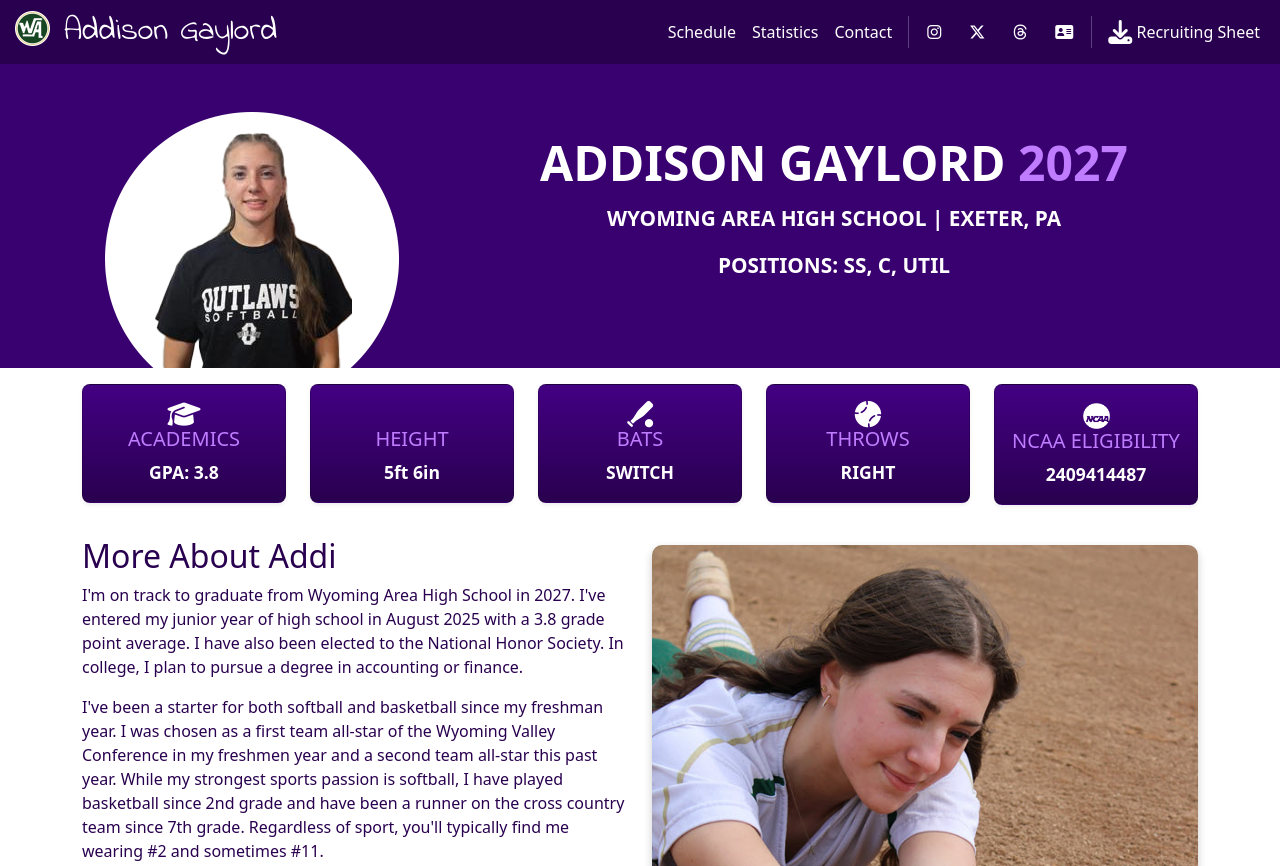
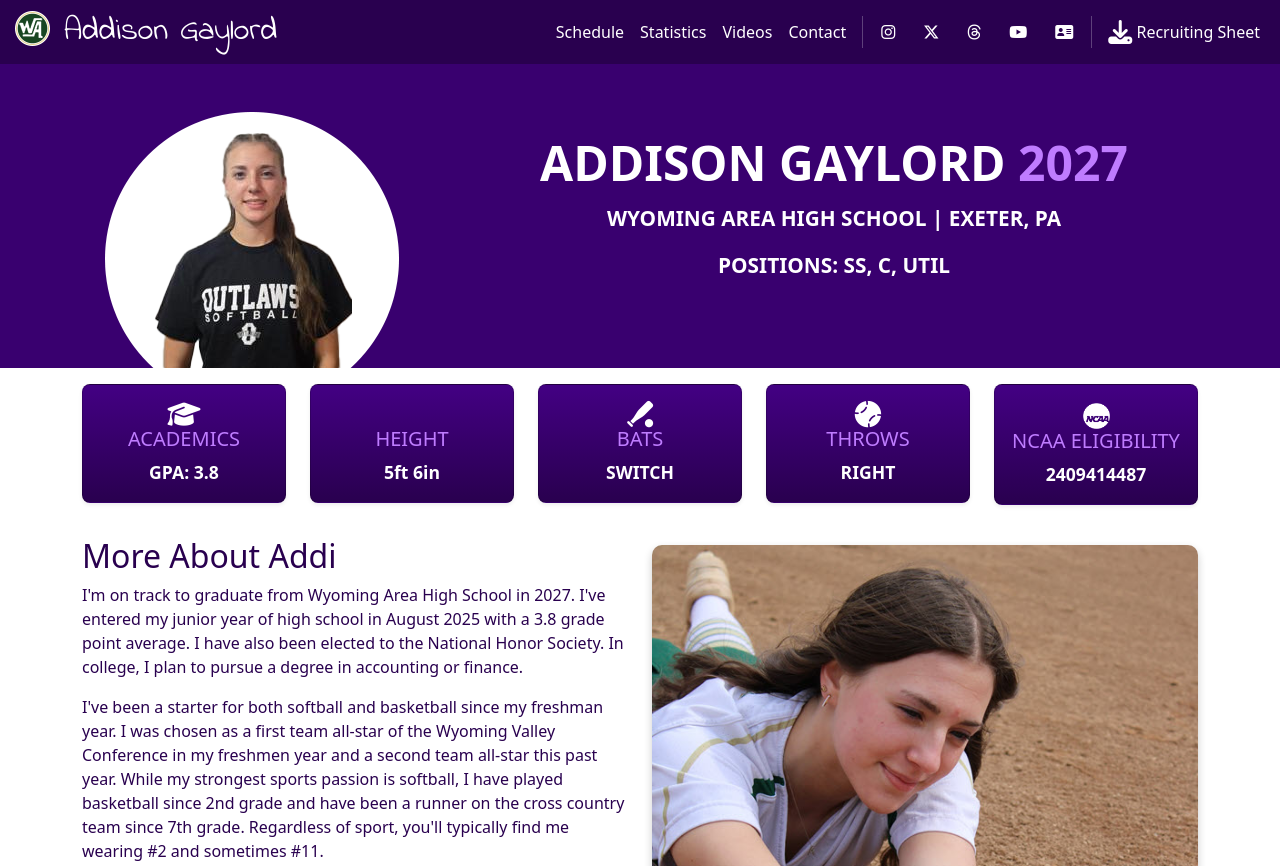
Before and after one commit to jasongaylord/addison, a website: page index.html in a window 1280 px wide. Shown: the top 866 px of the page. Drawn offline with nearby package versions, Linux system fonts and the light colour scheme; no server answers; some icons are missing.

Commit message:
Updated to include links on the page.

```diff
--- a/index.html
+++ b/index.html
@@ -111,6 +111,9 @@
                             <a class="nav-link" href="#statistics">Statistics</a>
                         </li>
                         <li class="nav-item col-12 col-lg-auto">
+                            <a class="nav-link" href="#videos">Videos</a>
+                        </li>
+                        <li class="nav-item col-12 col-lg-auto">
                             <a class="nav-link" href="#contact-block">Contact</a>
                         </li>
                         <li class="nav-item py-2 py-lg-1 col-12 col-lg-auto"> <div class="vr d-none d-lg-flex h-100 mx-lg-2 text-white"></div> <hr class="d-lg-none my-2"> </li>
@@ -126,6 +129,10 @@
                             <a class="nav-link" href="https://www.threads.com/@agaylord_2027" target="_blank" title="Threads: @agaylord_2027">
                                 <i class="fa-brands fa-threads"></i>
                                 <span class="d-lg-none ms-2">@agaylord_2027</span>
+                            </a>
+                            <a class="nav-link" href="https://www.youtube.com/@addisongaylord_2027" target="_blank" title="YouTube: @addisongaylord_2027">
+                                <i class="fa-brands fa-youtube"></i>
+                                <span class="d-lg-none ms-2">@addisongaylord_2027</span>
                             </a>
                             <a class="nav-link" href="downloads/Addison-Gaylord-Contact.vcf" target="_blank" title="Download Addison's Contact Card">
                                 <i class="fa-solid fa-address-card"></i>
@@ -367,7 +374,7 @@
     </div>
 
     <!-- YouTube Videos Section -->
-    <div class="bg-white" id="youtube-section">
+    <div class="bg-white" id="videos">
         <div class="container">
             <div class="row py-5">
                 <div class="col-12">
@@ -408,10 +415,11 @@
                     <div class="card p-3 mb-3">
                         <h4>My Contact</h4>
                         <div class="py-1"><a href="tel:5709545255" target="_blank"><i class="fa-solid fa-phone"></i> 570.954.5855</a></div>
-                        <div class="py-1"><a href="mailto:addi.gaylord@gmail.com" target="_blank"><i class="fa-solid fa-envelope"></i> addi.gaylord@gmail.com</a></div>
+                        <div class="py-1"><a href="mailto:addi.gaylord@gmail.com" target="_blank"><i class="fa-solid fa-envelope"></i> addi.gaylord@gmail.com</a></div><br/>
                         <div class="py-1"><a href="https://www.instagram.com/agaylord_2027" target="_blank" title="Instagram: @agaylord_2027"><i class="fa-brands fa-instagram"></i> @agaylord_2027</a></div>
                         <div class="py-1"><a href="https://www.x.com/addi_gaylord" target="_blank" title="X (Twitter): @addi_gaylord"><i class="fa-brands fa-x-twitter"></i> @addi_gaylord</a></div>
                         <div class="py-1"><a href="https://www.threads.com/@agaylord_2027" target="_blank" title="Threads: @agaylord_2027"><i class="fa-brands fa-threads"></i> @agaylord_2027</a></div>
+                        <div class="py-1"><a href="https://www.youtube.com/@addisongaylord_2027" target="_blank" title="YouTube: @addisongaylord_2027"><i class="fa-brands fa-youtube"></i> @addisongaylord_2027</a></div>
                         <div class="py-1"><a href="https://www.outlawsfp.com/roster_players/76787015?subseason=951559" target="_blank"><img src="img/teams/pa-outlaws-whiteicon.png" alt="PA Outlaws 18U National Fischl"> outlawsfp.com/roster_players/76787015</a></div>
                         <div class="py-1"><a href="https://tiny.cc/addi2027" target="_blank"><img src="img/teams/gc-icon.png" alt="GameChanger Stats for Addison Gaylord"> web.gc.com/athlete/addisongaylord</a></div>
                     </div>
@@ -422,8 +430,9 @@
                         <p>
                             <img src="img/teams/wyoming-area-icon.png" alt="Wyoming Area High School"> <strong>Wyoming Area High School</strong>
                             <br /><br/>
-                            2026 Season: TBD<br/>
-                            Coach: TBD<br/><br/>
+                            2026 Season:<br/>
+                            Coach: Kayla Taddei<br/>
+                            Phone: 570.954.3996<br/><br/>
                             2025 Season: #2<br/>
                             Coach: Dean Carey<br/>
                             Phone: 570.417.0630<br/>
@@ -461,6 +470,7 @@
                     <a href="https://www.instagram.com/agaylord_2027" target="_blank" class="p-2" title="Instagram: @agaylord_2027"><i class="fa-brands fa-instagram"></i></a>
                     <a href="https://www.x.com/addi_gaylord" target="_blank" class="p-2" title="X (Twitter): @addi_gaylord"><i class="fa-brands fa-x-twitter"></i></a>
                     <a href="https://www.threads.com/@agaylord_2027" target="_blank" class="p-2" title="Threads: @agaylord_2027"><i class="fa-brands fa-threads"></i></a>
+                    <a href="https://www.youtube.com/@addisongaylord_2027" target="_blank" class="p-2" title="YouTube: @addisongaylord_2027"><i class="fa-brands fa-youtube"></i></a>
                     <a href="downloads/Addison-Gaylord-Contact.vcf" target="_blank" class="p-2" title="Download Addison's Contact Card"><i class="fa-solid fa-address-card"></i></a>
                     <a href="tel:5709545255" target="_blank" class="p-2"><i class="fa-solid fa-phone"></i></a>
                     <a href="mailto:addi.gaylord@gmail.com" target="_blank" class="p-2"><i class="fa-solid fa-envelope"></i></a>
--- a/src/scss/components/_youtube.scss
+++ b/src/scss/components/_youtube.scss
@@ -1,5 +1,5 @@
 // YouTube Videos Component Styles
-#youtube-section {
+#videos {
     .video-card {
         cursor: pointer;
         transition: transform 0.3s ease, box-shadow 0.3s ease;
--- a/src/scss/layout/_header.scss
+++ b/src/scss/layout/_header.scss
@@ -37,19 +37,21 @@ header {
     &:nth-child(2) { order: 2; } // HR separator
     &:nth-child(3) { order: 3; } // Schedule
     &:nth-child(4) { order: 4; } // Statistics
-    &:nth-child(5) { order: 5; } // Contact
-    &:nth-child(6) { order: 6; } // HR separator
-    &:nth-child(7) { order: 7; } // Social media
+    &:nth-child(5) { order: 5; } // Videos
+    &:nth-child(6) { order: 6; } // Contact
+    &:nth-child(7) { order: 7; } // HR separator
+    &:nth-child(8) { order: 8; } // Social media
   }
 
   @include respond-to(lg) {
-    &:nth-child(1) { order: 7; } // Recruiting Sheet - last on desktop
-    &:nth-child(2) { order: 4; } // HR separator - before recruiting sheet
+    &:nth-child(1) { order: 8; } // Recruiting Sheet - last on desktop
+    &:nth-child(2) { order: 5; } // HR separator - before recruiting sheet
     &:nth-child(3) { order: 1; } // Schedule - first on desktop
     &:nth-child(4) { order: 2; } // Statistics - second on desktop
-    &:nth-child(5) { order: 3; } // Contact - third on desktop
-    &:nth-child(6) { order: 6; } // HR separator
-    &:nth-child(7) { order: 5; } // Social media
+    &:nth-child(5) { order: 3; } // Videos - third on desktop
+    &:nth-child(6) { order: 4; } // Contact - fourth on desktop
+    &:nth-child(7) { order: 7; } // HR separator
+    &:nth-child(8) { order: 6; } // Social media
   }
 }
 
```
Also changed, not shown: style.css.
